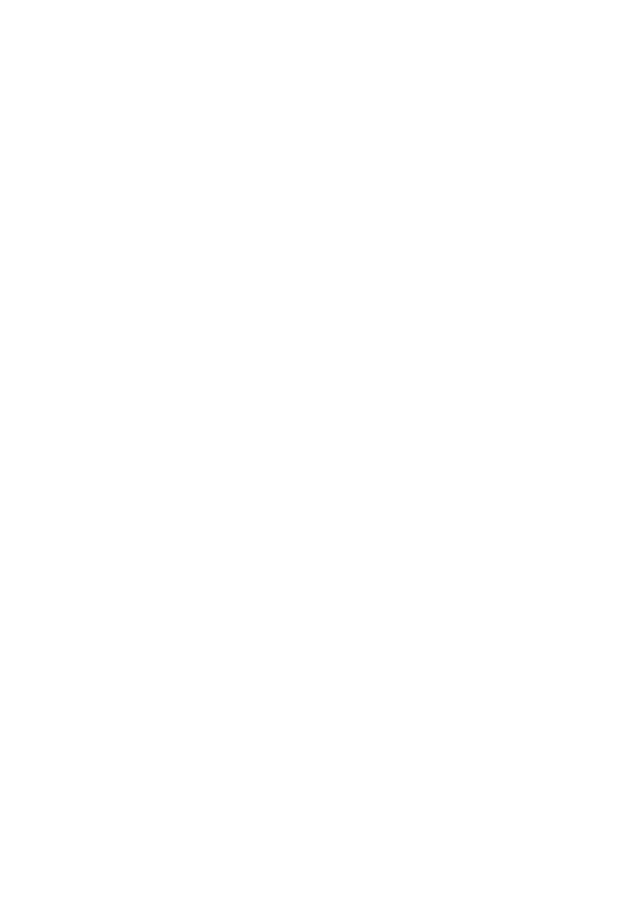
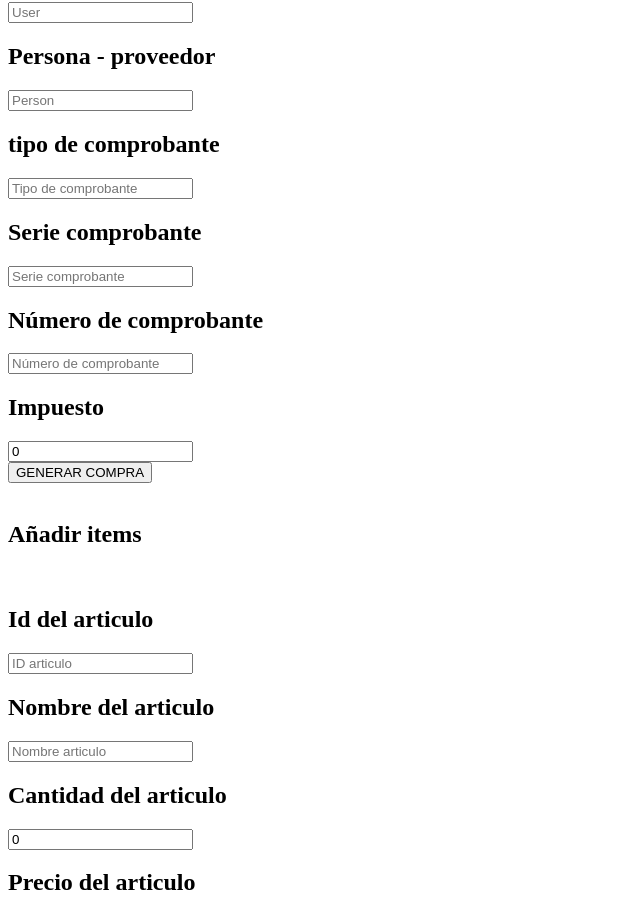
Before and after one commit to FerleyArias/tienda-adsi-frontend, a Vue app: page /income in a window 1280 px wide. Shown: the part 318-1232 px from the top of the page, without its empty margins (0-640 px from the left). Before the commit the page ends 800 px from the top, so only its background shows below. Built offline with nearby package versions, Linux system fonts and the light colour scheme; no server answers; sample sign-in values are in the browser's storage.

Commit message:
forms in all views

```diff
--- a/src/views/Article.vue
+++ b/src/views/Article.vue
@@ -1,34 +1,45 @@
 <template>
   <div>
     <form @submit.prevent="addArticle(item)">
+      <h1>Información de los articulos</h1>
+      <br />
+      <h2>Categoria del articulo</h2>
       <input
         type="text"
         id="category"
         name="category"
         v-model="item.category"
-        placeholder="Categoria"
+        placeholder="Categoria del articulo"
       />
+      <br />
+      <h2>Codigo del articulo</h2>
       <input
         type="text"
         id="code"
         name="code"
         v-model="item.code"
-        placeholder="Codigo"
+        placeholder="Codigo del articulo"
       />
+      <br />
+      <h2>Nombre del articulo</h2>
       <input
         type="text"
         id="name"
         name="name"
         v-model="item.name"
-        placeholder="Nombre"
+        placeholder="Nombre del articulo"
       />
+      <br>
+      <h2>Descripción del articulo</h2>
       <input
         type="text"
         id="description"
         name="description"
         v-model="item.description"
-        placeholder="Descripcion"
+        placeholder="Descripcion del articulo"
       />
+      <br>
+      <h2>Precio del articulo</h2>
       <input
         type="number"
         id="price"
@@ -36,6 +47,8 @@
         v-model="item.price"
         placeholder="Precio"
       />
+      <br>
+      <h2>Stock del articulo</h2>
       <input
         type="number"
         id="stock"
@@ -43,6 +56,7 @@
         v-model="item.stock"
         placeholder="Stock"
       />
+      <br>
       <button
         type="submit"
         class=" text-white font-bold bg-blue-600 p-2 mt-3 w-min rounded-sm"
@@ -131,7 +145,7 @@ export default {
     const item = ref({
       code: '',
       name: '',
-      category: '605b5b7048d0b925073ce18c',
+      category: '',
       stock: 0,
       price: 0,
       description: '',
@@ -139,11 +153,12 @@ export default {
     /*Añadir articulos*/
     const addArticle = item => store.dispatch('addArticle', item);
     /*Desactivar "eliminar" un item*/
-    const deleteArticle = id => store.dispatch('deleteArticle', id)
+    const deleteArticle = id => store.dispatch('deleteArticle', id);
     /*Activar un item*/
-    const enableArticle = id => store.dispatch('enableArticle', id)
+    const enableArticle = id => store.dispatch('enableArticle', id);
     /*Modificar un item*/
-    const modifyArticle = (id, item) => store.dispatch('modifyArticle', {id, item})
+    const modifyArticle = (id, item) =>
+      store.dispatch('modifyArticle', {id, item});
     /*Llamar las acciones en el onMounted*/
     const getArticle = () => store.dispatch('getArticle');
     //traemos los datos
--- a/src/views/Customers.vue
+++ b/src/views/Customers.vue
@@ -1,6 +1,78 @@
 <template>
   <div>
-  <h1>Traer la tabla de personas y filtar los clientes</h1>
+    <form @submit.prevent="addPerson(item)">
+      <h1>Información de la persona</h1>
+      <h2>Nombre de la persona</h2>
+      <input
+        type="text"
+        id="typePerson"
+        name="typePerson"
+        v-model="item.typePerson"
+        placeholder="Tipo de persona"
+      />
+      <br />
+      <h2>nomber de la persona</h2>
+      <input
+        type="text"
+        id="name"
+        name="name"
+        v-model="item.name"
+        placeholder="Nombre de la persona"
+      />
+      <br />
+      <h2>documento de la persona</h2>
+      <input
+        type="text"
+        id="document"
+        name="document"
+        v-model="item.document"
+        placeholder="Documento de la persona"
+      />
+      <br />
+      <h2>Número de documento de la persona</h2>
+      <input
+        type="text"
+        id="idDocument"
+        name="idDocument"
+        v-model="item.idDocument"
+        placeholder="Documento de la persona"
+      />
+      <br />
+      <h2>Dirección</h2>
+      <input
+        type="text"
+        id="address"
+        name="address"
+        v-model="item.address"
+        placeholder="direccion de la persona"
+      />
+      <br />
+      <h2>Número de telefono de la persona</h2>
+      <input
+        type="text"
+        id="phone"
+        name="phone"
+        v-model="item.phone"
+        placeholder="Telefono de la persona"
+      />
+      <br />
+      <h2>email de la persona</h2>
+      <input
+        type="email"
+        id="email"
+        name="email"
+        v-model="item.email"
+        placeholder="Email de la persona"
+      />
+      <br>
+      <button
+        type="submit"
+        class=" text-white font-bold bg-blue-600 p-2 mt-3 w-min rounded-sm"
+      >
+        AGREGAR
+      </button>
+    </form>
+
     <table class="border-collapse border border-black">
       <thead>
         <tr class="bg-blue-500 text-white">
@@ -68,7 +140,7 @@
 </template>
 <script>
 import {useStore} from 'vuex';
-import {computed, onMounted} from 'vue';
+import {computed, onMounted, ref} from 'vue';
 
 export default {
   name: 'Income',
@@ -82,23 +154,16 @@ export default {
     const loading = computed(() => store.state.loading);
     /*Traer cosas del state*/
     const dataPersons = computed(() => store.state.persons);
-    /*Nueva compra*/
-    /*const item = ref({*/
-    /*user: "605b5387f853df1fceb9f862",*/
-    /*person: "605b768c7a4a01529e6dee5b",*/
-    /*typeProof: "1",*/
-    /*serieProof: "2",*/
-    /*numProof: "3",*/
-    /*tax: 12,*/
-    /*details: [*/
-        /*{*/
-            /*_id: "608dfbac8c58980015e24df0",*/
-            /*article: "sdfdskfls",*/
-            /*quantity: 0,*/
-            /*price: 0*/
-        /*}*/
-    /*]*/
-/*})*/
+    /*Agregamos el form para la nueva persona*/
+    const item = ref({
+        typePerson: "",
+        name: "",
+        document: "",
+        idDocument: "",
+        address: "",
+        phone: "",
+        email: ""
+      })
     /*Llamar las acciones en el onMounted*/
     const getPersons = () => store.dispatch('getPerson');
     //traemos los datos
@@ -113,7 +178,7 @@ export default {
       loading,
       dataPersons,
       token,
-      /*item*/
+      item
     };
   },
 };
--- a/src/views/Income.vue
+++ b/src/views/Income.vue
@@ -1,5 +1,111 @@
 <template>
   <div>
+    <form @submit.prevent="addCompra(item)">
+    <h1>Información de la compra</h1>
+      <h2>Usuario</h2>
+      <input
+        type="text"
+        id="user"
+        name="user"
+        v-model="item.user"
+        placeholder="User"
+      />
+      <br>
+      <h2>Persona - proveedor</h2>
+      <input
+        type="text"
+        id="person"
+        name="person"
+        v-model="item.person"
+        placeholder="Person"
+      />
+      <br>
+      <h2>tipo de comprobante</h2>
+      <input
+        type="text"
+        id="typeProof"
+        name="typeProof"
+        v-model="item.typeProof"
+        placeholder="Tipo de comprobante"
+      />
+      <br>
+      <h2>Serie comprobante</h2>
+      <input
+        type="text"
+        id="serieProof"
+        name="serieProof"
+        v-model="item.serieProof"
+        placeholder="Serie comprobante"
+      />
+      <br>
+      <h2>Número de comprobante</h2>
+      <input
+        type="text"
+        id="numProf"
+        name="numProf"
+        v-model="item.numProf"
+        placeholder="Número de comprobante"
+      />
+      <br>
+      <h2>Impuesto</h2>
+      <input
+        type="text"
+        id="tax"
+        name="tax"
+        v-model="item.tax"
+        placeholder="Impuesto"
+      />
+      <br>
+      <button
+        type="submit"
+        class=" text-white font-bold bg-blue-600 p-2 mt-3 w-min rounded-sm">
+       GENERAR COMPRA
+      </button>
+    </form>
+    <br>
+
+    <h2>Añadir items</h2>
+    <form @submit.prevent="addArticle(article)">
+      <br>
+      <h2>Id del articulo</h2>
+      <input
+        type="text"
+        id="_id"
+        name="_id"
+        v-model="article._id"
+        placeholder="ID articulo"
+      />
+      <br>
+      <h2>Nombre del articulo</h2>
+      <input
+        type="text"
+        id="article"
+        name="article"
+        v-model="article.name"
+        placeholder="Nombre articulo"
+      />
+      <br>
+      <h2>Cantidad del articulo</h2>
+      <input
+        type="number"
+        id="quantity"
+        name="quantity"
+        v-model="article.quantity"
+      />
+      <br>
+      <h2>Precio del articulo</h2>
+      <input
+        type="number"
+        id="price"
+        name="price"
+        v-model="article.price"
+      />
+      <br>
+
+      <button
+        type="submit"
+        class=" text-white font-bold bg-blue-600 p-2 mt-3 w-min rounded-sm">AÑADIR ITEM</button>
+    </form>
 
     <table class="border-collapse border border-black">
       <thead>
@@ -72,7 +178,7 @@
 </template>
 <script>
 import {useStore} from 'vuex';
-import {computed, onMounted} from 'vue';
+import {computed, onMounted, ref} from 'vue';
 
 export default {
   name: 'Income',
@@ -88,25 +194,34 @@ export default {
     /*Traer cosas del state*/
     const dataCompras = computed(() => store.state.compras);
     /*Nueva compra*/
-    /*const item = ref({*/
-    /*user: "605b5387f853df1fceb9f862",*/
-    /*person: "605b768c7a4a01529e6dee5b",*/
-    /*typeProof: "1",*/
-    /*serieProof: "2",*/
-    /*numProof: "3",*/
-    /*tax: 12,*/
-    /*details: [*/
-        /*{*/
-            /*_id: "608dfbac8c58980015e24df0",*/
-            /*article: "sdfdskfls",*/
-            /*quantity: 0,*/
-            /*price: 0*/
-        /*}*/
-    /*]*/
-/*})*/
-    /*Llamar las acciones en el onMounted*/
+    const item = ref({
+    user: "",
+    person: "",
+    typeProof: "",
+    serieProof: "",
+    numProof: "",
+    tax: 0,
+    details: [
+        {
+            _id: "",
+            article: "",
+            quantity: 0,
+            price: 0
+        }
+    ]
+})
+    /*Añadir articulos a la lista de item*/
+    const article = ref({
+        _id: "",
+        article: "",
+        quantity: 0,
+        price: 0
+      })
+
+  /*Llamamos a get compra que está en actions*/
     const getCompras = () => store.dispatch('getCompra');
-    //traemos los datos
+
+/*Montamos las compras en el onMounted*/
     onMounted(() => {
       if (!dataCompras.value.length) {
         getCompras();
@@ -118,7 +233,8 @@ export default {
       loading,
       dataCompras,
       token,
-      /*item*/
+      item,
+      article,
     };
   },
 };
--- a/src/views/Sales.vue
+++ b/src/views/Sales.vue
@@ -1,6 +1,123 @@
 
 <template>
   <div>
+
+    <form @submit.prevent="addCompra(item)">
+    <h1>Información de la compra</h1>
+      <h2>Usario</h2>
+      <input
+        type="text"
+        id="user"
+        name="user"
+        v-model="item.user"
+        placeholder="User"
+      />
+      <br>
+      <h2>Persona - proveedor</h2>
+      <input
+        type="text"
+        id="person"
+        name="person"
+        v-model="item.person"
+        placeholder="Person"
+      />
+      <br>
+      <h2>tipo de comprobante</h2>
+      <input
+        type="text"
+        id="typeProof"
+        name="typeProof"
+        v-model="item.typeProof"
+        placeholder="Tipo de comprobante"
+      />
+      <br>
+      <h2>Serie comprobante</h2>
+      <input
+        type="text"
+        id="serieProof"
+        name="serieProof"
+        v-model="item.serieProof"
+        placeholder="Serie comprobante"
+      />
+      <br>
+      <h2>Número de comprobante</h2>
+      <input
+        type="text"
+        id="numProf"
+        name="numProf"
+        v-model="item.numProf"
+        placeholder="Número de comprobante"
+      />
+      <br>
+      <h2>Impuesto</h2>
+      <input
+        type="text"
+        id="tax"
+        name="tax"
+        v-model="item.tax"
+        placeholder="Impuesto"
+      />
+      <br>
+      <button
+        type="submit"
+        class=" text-white font-bold bg-blue-600 p-2 mt-3 w-min rounded-sm">
+       GENERAR
+      </button>
+    </form>
+
+    <h2>Añadir items</h2>
+    <form @submit.prevent="addArticle(article)">
+      <br>
+      <h2>Id del articulo</h2>
+      <input
+        type="text"
+        id="_id"
+        name="_id"
+        v-model="article._id"
+        placeholder="ID articulo"
+      />
+      <br>
+      <h2>Nombre del articulo</h2>
+      <input
+        type="text"
+        id="article"
+        name="article"
+        v-model="article.name"
+        placeholder="Nombre articulo"
+      />
+      <br>
+      <h2>Cantidad del articulo</h2>
+      <input
+        type="number"
+        id="quantity"
+        name="quantity"
+        v-model="article.quantity"
+        placeholder="Quantity"
+      />
+      <br>
+      <h2>Precio del articulo</h2>
+      <input
+        type="number"
+        id="price"
+        name="price"
+        v-model="article.price"
+        placeholder="Quantity"
+      />
+      <br>
+      <h2>Descuento por total de compra de un articulo</h2>
+      <input
+        type="number"
+        id="discount"
+        name="discount"
+        v-model="article.discount"
+        placeholder="Discount"
+      />
+      <button
+        type="submit"
+        class=" text-white font-bold bg-blue-600 p-2 mt-3 w-min rounded-sm">AÑADIR ITEM</button>
+    </form>
+
+
     <table class="border-collapse border border-black">
       <thead>
         <tr class="bg-blue-500 text-white">
@@ -72,7 +189,7 @@
 </template>
 <script>
 import {useStore} from 'vuex';
-import {computed, onMounted} from 'vue';
+import {computed, onMounted, ref} from 'vue';
 
 export default {
   name: 'Ventas',
@@ -88,22 +205,30 @@ export default {
     /*Traer cosas del state*/
     const dataVentas = computed(() => store.state.ventas);
     /*Nueva compra*/
-    /*const item = ref({*/
-    /*user: "605b5387f853df1fceb9f862",*/
-    /*person: "605b768c7a4a01529e6dee5b",*/
-    /*typeProof: "1",*/
-    /*serieProof: "2",*/
-    /*numProof: "3",*/
-    /*tax: 12,*/
-    /*details: [*/
-        /*{*/
-            /*_id: "608dfbac8c58980015e24df0",*/
-            /*article: "sdfdskfls",*/
-            /*quantity: 0,*/
-            /*price: 0*/
-        /*}*/
-    /*]*/
-/*})*/
+    const item = ref({
+    user: "",
+    person: "",
+    typeProof: "",
+    serieProof: "",
+    numProof: "",
+    tax: 0,
+    details: [
+        {
+            _id: "",
+            article: "",
+            quantity: 0,
+            price: 0
+        }
+    ]
+})
+    /*generamos item*/
+    const article = ref({
+        _id: "",
+        article: "",
+        quantity: 0,
+        price: 0,
+        discount: 0
+      })
     /*Llamar las acciones en el onMounted*/
     const getVentas = () => store.dispatch('getVenta');
     //traemos los datos
@@ -118,7 +243,8 @@ export default {
       loading,
       dataVentas,
       token,
-      /*item*/
+      item,
+      article
     };
   },
 };
--- a/src/views/Users.vue
+++ b/src/views/Users.vue
@@ -1,6 +1,51 @@
 
 <template>
 <div>
+    <form @submit.prevent="addUser(item)">
+    <h1>Información del usuario</h1>
+      <h2>Nombre usuario</h2>
+      <input
+        type="text"
+        id="name"
+        name="name"
+        v-model="item.name"
+        placeholder="Nombre de usuario"
+      />
+      <br>
+      <h2>Email usuario</h2>
+      <input
+        type="email"
+        id="email"
+        name="email"
+        v-model="item.email"
+        placeholder="Email@gmail.com"
+      />
+      <br>
+      <h2>Contraseña</h2>
+      <input
+        type="password"
+        id="password"
+        name="password"
+        v-model="item.typeProof"
+        placeholder="Contraseña"
+      />
+      <br>
+      <h2>rol del usuario</h2>
+      <input
+        type="text"
+        id="rol"
+        name="rol"
+        v-model="item.rol"
+        placeholder="Rol usuario"
+      />
+      <br>
+      <button
+        type="submit"
+        class=" text-white font-bold bg-blue-600 p-2 mt-3 w-min rounded-sm">
+     Crear
+      </button>
+    </form>
+
     <table class="border-collapse border border-black">
       <thead>
         <tr class="bg-blue-500 text-white">
@@ -54,7 +99,7 @@
 
 <script>
 import {useStore} from 'vuex';
-import {computed, onMounted} from 'vue';
+import {computed, onMounted, ref} from 'vue';
 export default {
   name: 'Users',
   setup() {
@@ -68,23 +113,12 @@ export default {
     /*Traer cosas del state*/
     /*Traer cosas del state*/
     const dataUsers = computed(() => store.state.users);
-    /*Nueva compra*/
-    /*const item = ref({*/
-    /*user: "605b5387f853df1fceb9f862",*/
-    /*person: "605b768c7a4a01529e6dee5b",*/
-    /*typeProof: "1",*/
-    /*serieProof: "2",*/
-    /*numProof: "3",*/
-    /*tax: 12,*/
-    /*details: [*/
-        /*{*/
-            /*_id: "608dfbac8c58980015e24df0",*/
-            /*article: "sdfdskfls",*/
-            /*quantity: 0,*/
-            /*price: 0*/
-        /*}*/
-    /*]*/
-/*})*/
+    const item = ref({
+    name: "",
+    email: "",
+    password: "",
+    rol: "",
+})
     /*Llamar las acciones en el onMounted*/
     const getUsers = () => store.dispatch('getUser');
     //traemos los datos
@@ -99,7 +133,7 @@ export default {
       loading,
       dataUsers,
       token,
-      /*item*/
+      item
     };
   },
 };
--- a/src/views/Vendors.vue
+++ b/src/views/Vendors.vue
@@ -1,6 +1,80 @@
 <template>
   <div>
-  <h1>Traer la tabla de personas y filtar los proveedores</h1>
+    <form @submit.prevent="addPerson(item)">
+      <h1>Información de la persona</h1>
+      <h2>Nombre de la persona</h2>
+      <input
+        type="text"
+        id="typePerson"
+        name="typePerson"
+        v-model="item.typePerson"
+        placeholder="Tipo de persona"
+      />
+      <br />
+      <h2>nomber de la persona</h2>
+      <input
+        type="text"
+        id="name"
+        name="name"
+        v-model="item.name"
+        placeholder="Nombre de la persona"
+      />
+      <br />
+      <h2>documento de la persona</h2>
+      <input
+        type="text"
+        id="document"
+        name="document"
+        v-model="item.document"
+        placeholder="Documento de la persona"
+      />
+      <br />
+      <h2>Número de documento de la persona</h2>
+      <input
+        type="text"
+        id="idDocument"
+        name="idDocument"
+        v-model="item.idDocument"
+        placeholder="Documento de la persona"
+      />
+      <br />
+      <h2>Dirección</h2>
+      <input
+        type="text"
+        id="address"
+        name="address"
+        v-model="item.address"
+        placeholder="direccion de la persona"
+      />
+      <br />
+      <h2>Número de telefono de la persona</h2>
+      <input
+        type="text"
+        id="phone"
+        name="phone"
+        v-model="item.phone"
+        placeholder="Telefono de la persona"
+      />
+      <br />
+      <h2>email de la persona</h2>
+      <input
+        type="email"
+        id="email"
+        name="email"
+        v-model="item.email"
+        placeholder="Email de la persona"
+      />
+      <br>
+      <button
+        type="submit"
+        class=" text-white font-bold bg-blue-600 p-2 mt-3 w-min rounded-sm"
+      >
+        AGREGAR
+      </button>
+    </form>
+
+    <h1>Traer la tabla de personas y filtar los proveedores</h1>
+
     <table class="border-collapse border border-black">
       <thead>
         <tr class="bg-blue-500 text-white">
@@ -18,28 +92,28 @@
       <tbody>
         <tr v-for="(producto, i) in dataPersons.person" :key="i">
           <td class="border border-black p-2">
-            {{ producto.name}}
+            {{ producto.name }}
           </td>
           <td class="border border-black p-2">
-            {{ producto.typePerson}}
+            {{ producto.typePerson }}
           </td>
           <td class="border border-black p-2">
-            {{ producto.document}}
+            {{ producto.document }}
           </td>
           <td class="border border-black p-2">
-            {{ producto.idDocument}}
+            {{ producto.idDocument }}
           </td>
           <td class="border border-black p-2">
-            {{ producto.address}}
+            {{ producto.address }}
           </td>
           <td class="border border-black p-2">
-            {{ producto.phone}}
+            {{ producto.phone }}
           </td>
           <td class="border border-black p-2">
-            {{ producto.email}}
+            {{ producto.email }}
           </td>
           <td class="border border-black p-2">
-            {{ producto.state}}
+            {{ producto.state }}
           </td>
           <td class="border border-black p-2">
             <input
@@ -68,7 +142,7 @@
 </template>
 <script>
 import {useStore} from 'vuex';
-import {computed, onMounted} from 'vue';
+import {computed, onMounted, ref} from 'vue';
 
 export default {
   name: 'Income',
@@ -80,25 +154,18 @@ export default {
     /*Manejo del asincronismo*/
     const error = computed(() => store.state.error);
     const loading = computed(() => store.state.loading);
+    /*Agregamos el form para la nueva persona*/
+    const item = ref({
+        typePerson: "",
+        name: "",
+        document: "",
+        idDocument: "",
+        address: "",
+        phone: "",
+        email: ""
+      })
     /*Traer cosas del state*/
     const dataPersons = computed(() => store.state.persons);
-    /*Nueva compra*/
-    /*const item = ref({*/
-    /*user: "605b5387f853df1fceb9f862",*/
-    /*person: "605b768c7a4a01529e6dee5b",*/
-    /*typeProof: "1",*/
-    /*serieProof: "2",*/
-    /*numProof: "3",*/
-    /*tax: 12,*/
-    /*details: [*/
-        /*{*/
-            /*_id: "608dfbac8c58980015e24df0",*/
-            /*article: "sdfdskfls",*/
-            /*quantity: 0,*/
-            /*price: 0*/
-        /*}*/
-    /*]*/
-/*})*/
     /*Llamar las acciones en el onMounted*/
     const getPersons = () => store.dispatch('getPerson');
     //traemos los datos
@@ -113,7 +180,7 @@ export default {
       loading,
       dataPersons,
       token,
-      /*item*/
+      item
     };
   },
 };
```
Also changed, not shown: src/views/Category.vue (+7 -5 lines).
